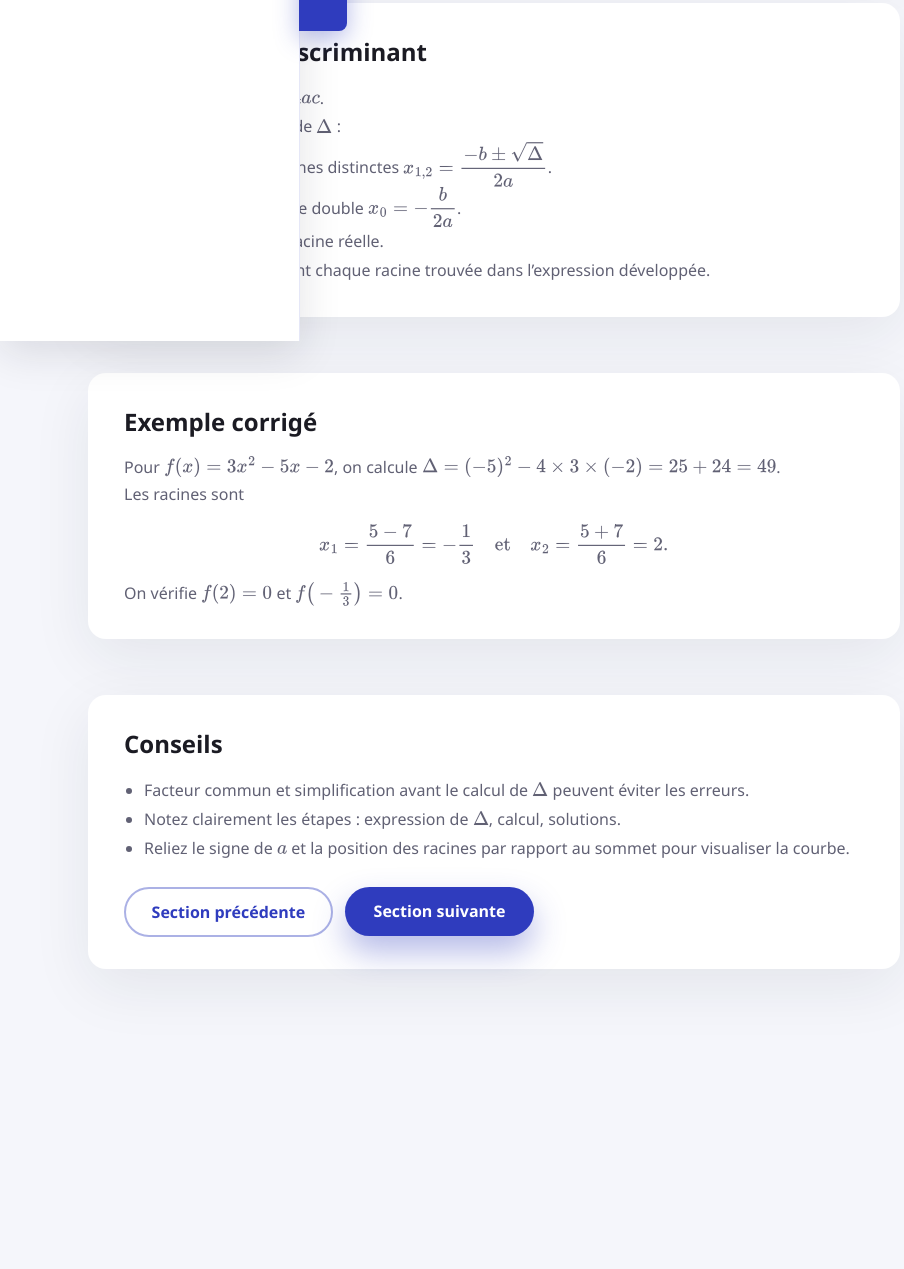
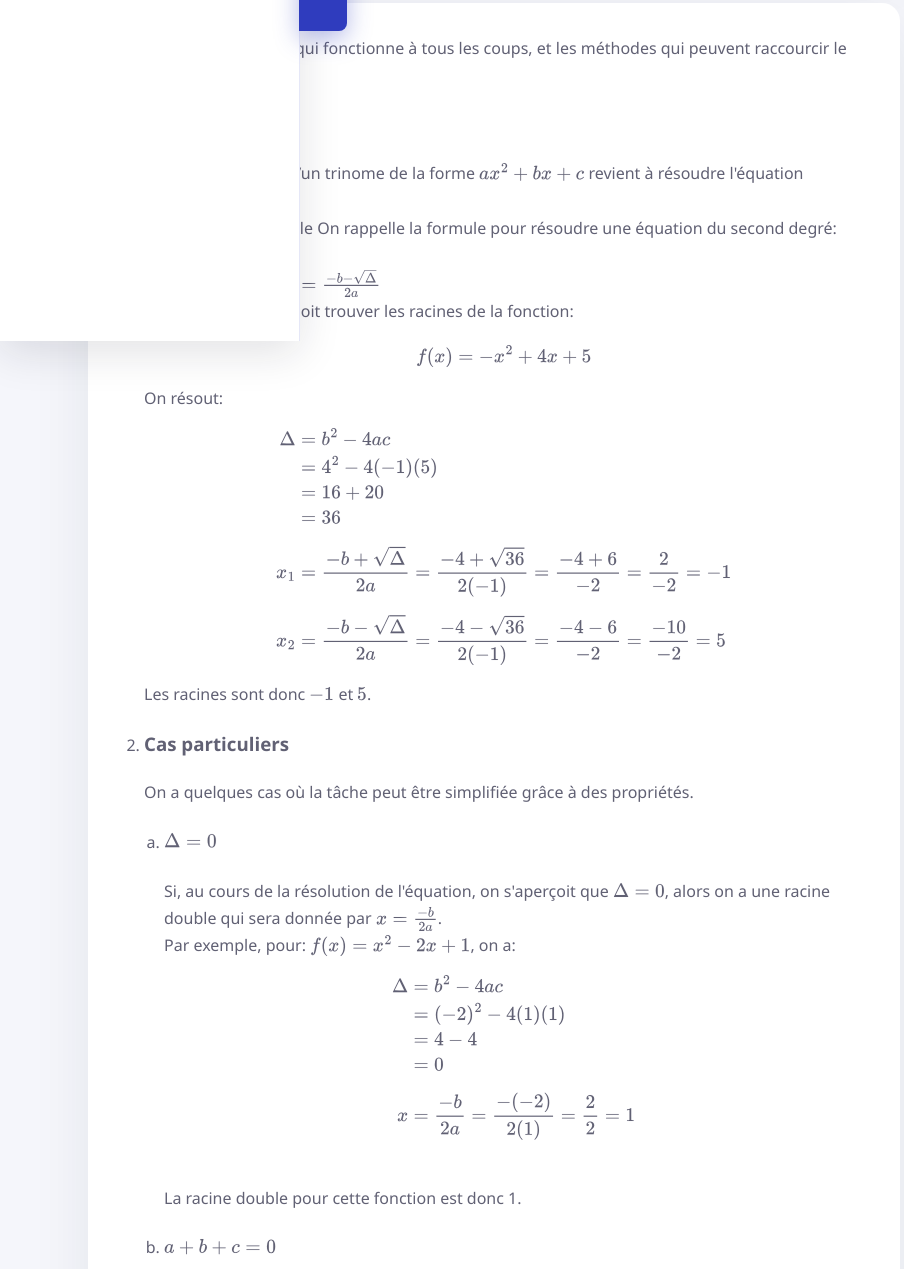
Before and after one commit to Fwaaai/mathsejm, a plain HTML site: page chapters/chapitre-1/sections/section-04.html in a window 1280 px wide. Shown: the part 459-1728 px from the top of the page, without its empty margins (0-904 px from the left). Before the commit the page ends 1508 px from the top, so only its background shows below. Drawn offline with nearby package versions, Linux system fonts and the light colour scheme.

Commit message:
modified:   chapters/chapitre-1/sections/section-04.html

```diff
--- a/chapters/chapitre-1/sections/section-04.html
+++ b/chapters/chapitre-1/sections/section-04.html
@@ -75,46 +75,78 @@
         </header>
 
         <section class="section">
-          <h2>Méthode du discriminant</h2>
-          <ul class="list">
-            <li>Calculer $\Delta = b^2 - 4ac$.</li>
+          <p>On couvre la méthode qui fonctionne à tous les coups, et les méthodes qui peuvent raccourcir le calcul.</p>
+          <ol class="list" type ="1">
             <li>
-              Interpréter le signe de $\Delta$ :
-              <ul class="list">
-                <li>$\Delta &gt; 0$ : deux racines distinctes $x_{1,2} = \dfrac{-b \pm \sqrt{\Delta}}{2a}$.</li>
-                <li>$\Delta = 0$ : une racine double $x_0 = -\dfrac{b}{2a}$.</li>
-                <li>$\Delta &lt; 0$ : aucune racine réelle.</li>
-              </ul>
+              <h3>Cas régulier</h3>
+              <p> Trouver les racines d’un trinome de la forme $ax^2 + bx + c$ revient à résoudre l'équation $ax^2 + bx + c = 0$.
+              </p>
+              <p>On rappelle la formule On rappelle la formule pour résoudre une équation du second degré:</p>
+              <p>
+                $\Delta = b^2 - 4ac$
+              </p>
+              <p>$x_1 = \frac{-b + \sqrt{\Delta}}{2a}, \quad x_2 = \frac{-b - \sqrt{\Delta}}{2a}$</p>
+              <p>Si, par exemple, on doit trouver les racines de la fonction:</p>
+              <p>\begin{aligned}
+                f(x)=-x^2+4x+5
+                \end{aligned}</p>
+              <p>On résout:</p>
+              <p>
+                \begin{aligned}\Delta &= b^2 - 4ac \\       &= 4^2 - 4(-1)(5) \\       &= 16 + 20 \\       &= 36 \\[6pt]x_1 &= \frac{-b + \sqrt{\Delta}}{2a}      = \frac{-4 + \sqrt{36}}{2(-1)}      = \frac{-4 + 6}{-2}      = \frac{2}{-2}      = -1 \\[6pt]x_2 &= \frac{-b - \sqrt{\Delta}}{2a}      = \frac{-4 - \sqrt{36}}{2(-1)}      = \frac{-4 - 6}{-2}      = \frac{-10}{-2}      = 5\end{aligned}
+              </p>
+              <p>Les racines sont donc $-1$ et $5$.</p>
             </li>
             <li>
-              Vérifier en remplaçant chaque racine trouvée dans l’expression
-              développée.
-            </li>
-          </ul>
+              <h3>Cas particuliers</h3>
+              <p>
+                On a quelques cas où la tâche peut être simplifiée grâce à des propriétés.
+              </p>
+              <ol class="list" type="a">
+                <li>
+                  <h4>$\Delta = 0$</h4>
+                  <p>
+                    Si, au cours de la résolution de l'équation, on s'aperçoit que $\Delta = 0$, alors on a une racine double qui sera donnée par $x = \frac{-b}{2a}$.
+                  </p>
+                  <p>Par exemple, pour: $f(x) = x^2 - 2x + 1$, on a:</p>
+                  <p>\begin{aligned}\Delta &= b^2 - 4ac \\       &= (-2)^2 - 4(1)(1) \\       &= 4 - 4 \\       &= 0 \\[6pt]x &= \frac{-b}{2a}    = \frac{-(-2)}{2(1)}    = \frac{2}{2}    = 1\end{aligned}</p>
+                  <br>
+                  <p>La racine double pour cette fonction est donc 1.</p>
+                </li>
+                <li>
+                  <h4>$a+b+c = 0$</h4>
+                  <p>
+                    Si $a +b+c=0$, la fonction aura deux racines:
+                  </p>
+                  <p>$x_1=1, x_2=\frac{c}{a}$</p>
+                  <br>
+                  <p>Par exemple, pour $f(x)=2x^2-3x+1$, on a:</p>
+                  <p>
+                    $a + b + c = 2 - 3 + 1 = 0$
+                  </p>
+                  <p>$x_1 = 1, \; x_2 = \frac{c}{a} = \frac{1}{2}$</p>
+                  <br>
+                  <p>Les racines de cette fonction sont 1 et $\frac{1}{2}$.</p>
+                </li>
+                <li>
+                  <h4>$a-b+c=0, \quad b=a+c$</h4>
+                  <p>
+                    Si $a-b+c=0$ ou $b=a+c$, l’équation aura deux solutions:
+                  </p>
+                  <p>$x_1=-1, x_2=-\frac{c}{a}$</p>
+                  <br>
+                  <p>Par exemple, pour $f(x)=2x^2+3x+1$, on a:</p>
+                  <p>
+                    $a-b+c=2+3-1=0$
+                  </p>
+                  <p>$x_1=-1, \; x_2=-\frac{c}{a} = -\frac{1}{2}$</p>
+                  <br>
+                  <p>Les racines de cette fonction sont $-1$ et $-\frac{1}{2}$.
+                </li>
+              </ol>
+          </ol>
         </section>
 
         <section class="section">
-          <h2>Exemple corrigé</h2>
-          <p>
-            Pour $f(x) = 3x^2 - 5x - 2$, on calcule $\Delta = (-5)^2 - 4 \times 3 \times (-2) = 25 + 24 = 49$.
-          </p>
-          <p>
-            Les racines sont
-            $$x_1 = \dfrac{5 - 7}{6} = -\dfrac{1}{3} \quad \text{et} \quad x_2 = \dfrac{5 + 7}{6} = 2.$$
-            On vérifie $f(2) = 0$ et $f\big(-\frac{1}{3}\big) = 0$.
-          </p>
-        </section>
-
-        <section class="section">
-          <h2>Conseils</h2>
-          <ul class="list">
-            <li>Facteur commun et simplification avant le calcul de $\Delta$ peuvent éviter les erreurs.</li>
-            <li>Notez clairement les étapes : expression de $\Delta$, calcul, solutions.</li>
-            <li>
-              Reliez le signe de $a$ et la position des racines par rapport au
-              sommet pour visualiser la courbe.
-            </li>
-          </ul>
           <div class="section__actions">
             <a class="button button--secondary" href="section-03.html">Section précédente</a>
             <a class="button" href="section-05.html">Section suivante</a>
```
